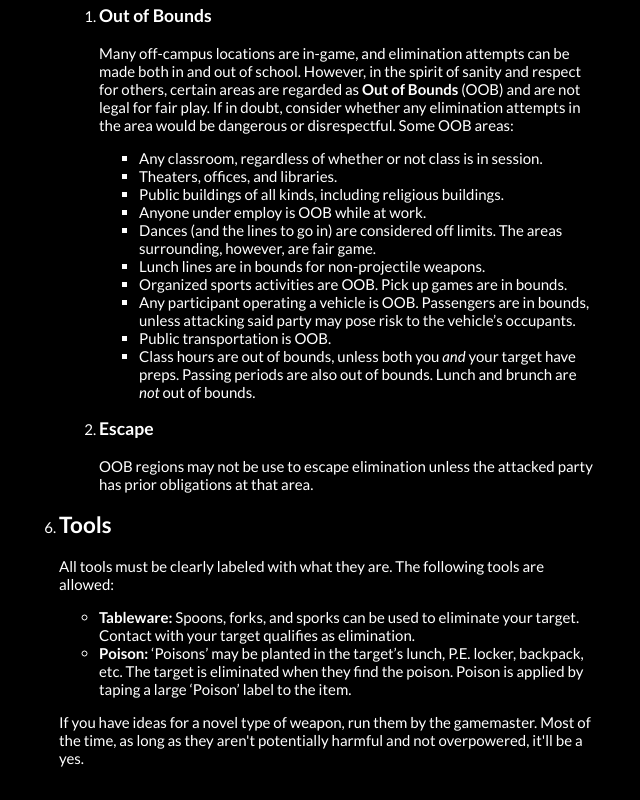
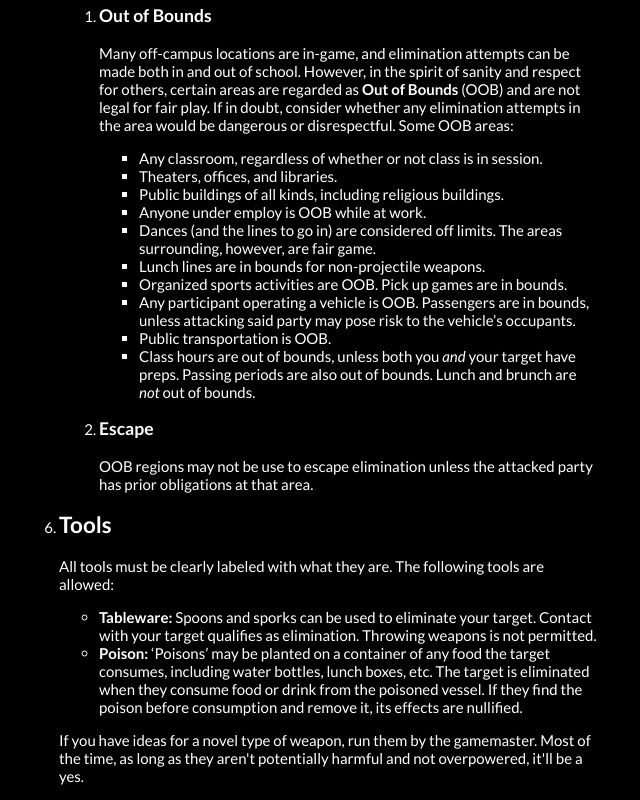
Before and after one commit to ankitr/assassin, a plain HTML site: page app/templates/main.html in a window 1280 px wide. Shown: the part 3431-4231 px from the top of the page, without its empty margins (331-971 px from the left). Drawn offline with Linux system fonts and the light colour scheme.

Commit message:
Rule clarification

```diff
--- a/app/templates/main.html
+++ b/app/templates/main.html
@@ -135,8 +135,8 @@
                     <h2>Tools</h2>
                     <p>All tools must be clearly labeled with what they are. The following tools are allowed:</p>
                     <ul>
-                        <li><strong>Tableware:</strong> Spoons, forks, and sporks can be used to eliminate your target. Contact with your target qualifies as elimination.</li>
-                        <li><strong>Poison:</strong> ‘Poisons’ may be planted in the target’s lunch, P.E. locker, backpack, etc. The target is eliminated when they find the poison. Poison is applied by taping a large ‘Poison’ label to the item.</li>
+                        <li><strong>Tableware:</strong> Spoons and sporks can be used to eliminate your target. Contact with your target qualifies as elimination. Throwing weapons is not permitted.</li>
+                        <li><strong>Poison:</strong> ‘Poisons’ may be planted on a container of any food the target consumes, including water bottles, lunch boxes, etc. The target is eliminated when they consume food or drink from the poisoned vessel. If they find the poison before consumption and remove it, its effects are nullified.</li>
                     </ul>
                     <p>If you have ideas for a novel type of weapon, run them by the gamemaster. Most of the time, as long as they aren't potentially harmful and not overpowered, it'll be a yes.</p>
                 </li>
```
